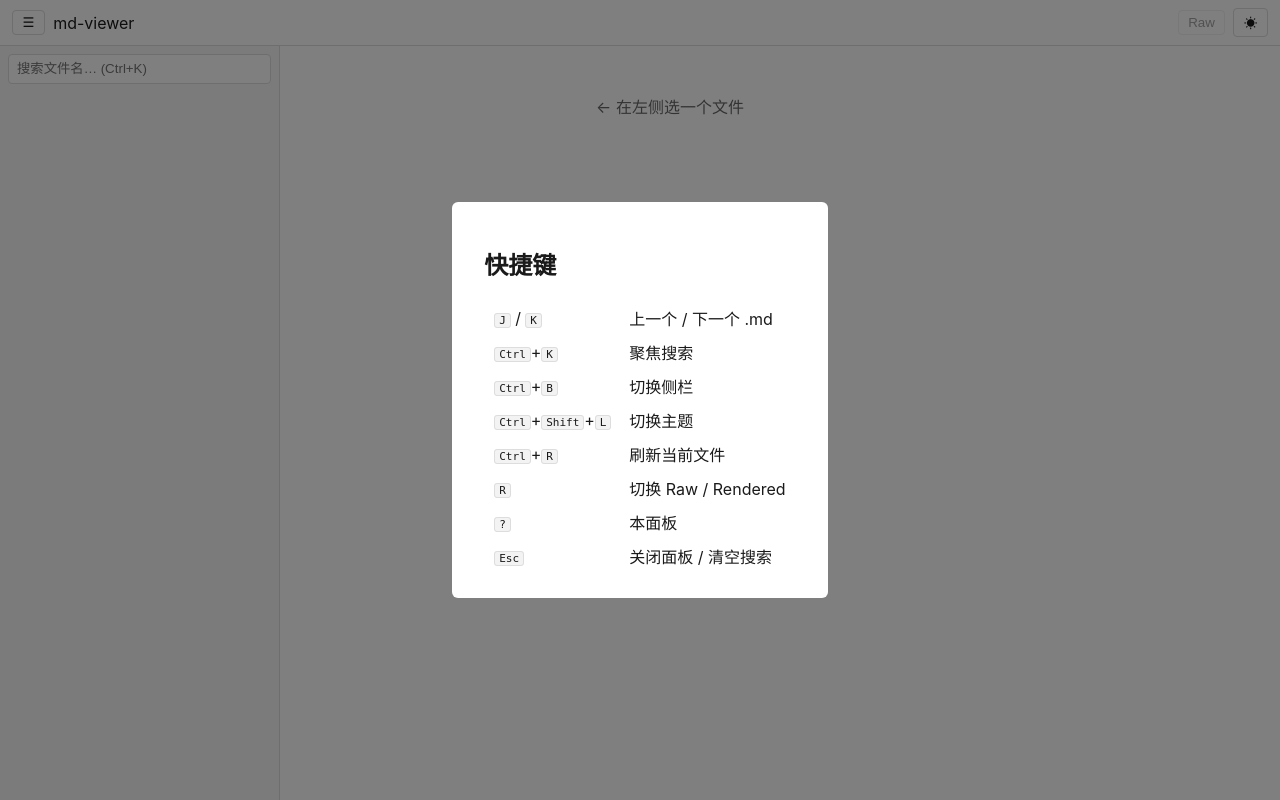
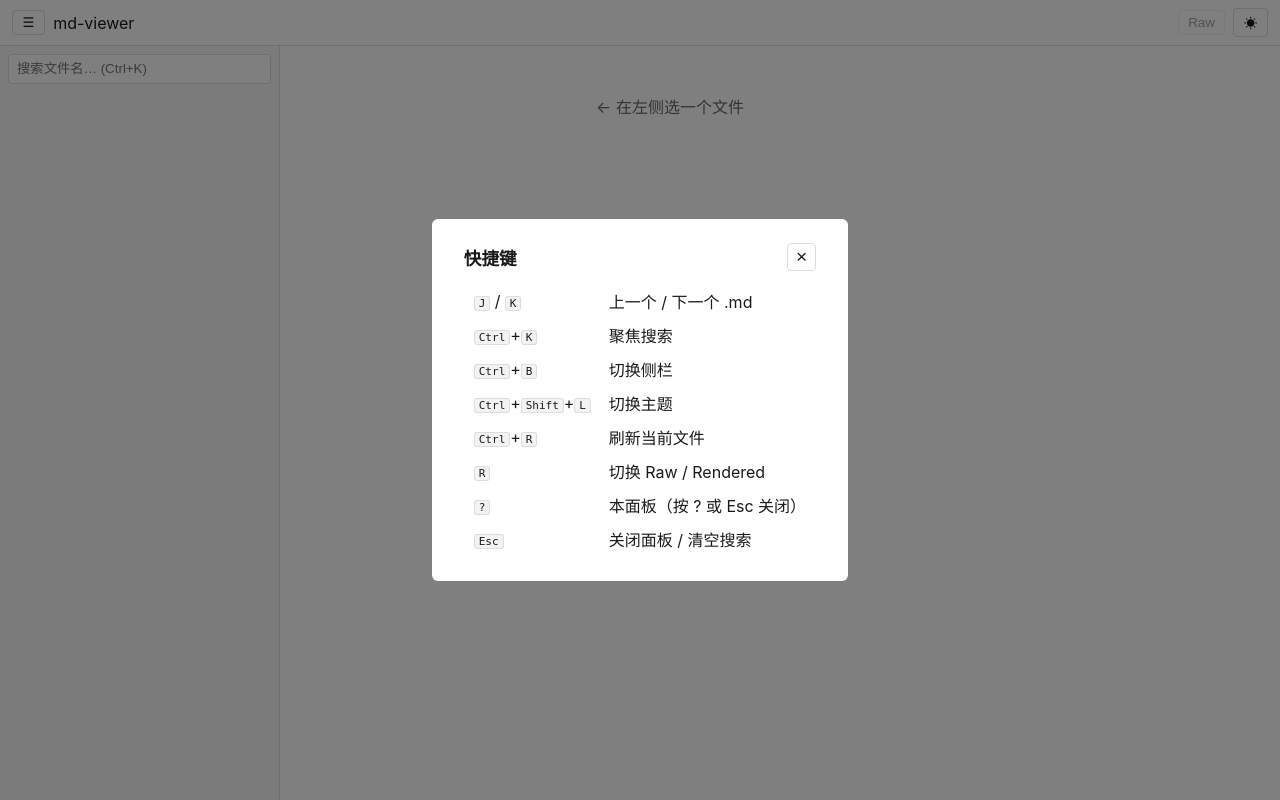
Before and after one commit to zx2015/md_viewer, a Flask app: page / in a window 1280 px wide. Run offline with Flask 3, Linux system fonts and the light colour scheme.

Commit message:
fix(frontend): shortcuts panel can be closed from any focus state
Bug: when focus was in an input (e.g., search box), the keydown handler
returned early on Escape before reaching the modal-close branch, so the
shortcuts panel was unreachable once opened.

Fix:
- Promote Escape and ? to top-level keydown so they work in any focus state
- ? is now a toggle (press again to close)
- Added visible × close button in the modal
- Backdrop click handler also catches the close button via closest()

```diff
--- a/src/md_viewer/static/app.js
+++ b/src/md_viewer/static/app.js
@@ -344,22 +344,33 @@
   }
 
   document.addEventListener("keydown", (e) => {
-    if (e.target.matches("input, textarea")) {
-      if (e.key === "Escape") {
+    // === Global: Escape always closes modal first, then blurs input ===
+    if (e.key === "Escape") {
+      if (!$("#shortcuts").hidden) {
+        $("#shortcuts").hidden = true;
+        return;
+      }
+      if (e.target.matches("input, textarea")) {
         e.target.blur();
-        $("#search").value = "";
-        clearSearch();
+        if (e.target.id === "search") {
+          e.target.value = "";
+          clearSearch();
+        }
+        return;
       }
       return;
     }
+
+    // === Global: ? toggles the shortcuts panel (works even in input) ===
     if (e.key === "?") {
-      $("#shortcuts").hidden = false;
+      e.preventDefault();
+      $("#shortcuts").hidden = !$("#shortcuts").hidden;
       return;
     }
-    if (e.key === "Escape") {
-      $("#shortcuts").hidden = true;
-      return;
-    }
+
+    // === From here on, ignore keys when typing in an input ===
+    if (e.target.matches("input, textarea")) return;
+
     if ((e.ctrlKey || e.metaKey) && e.key.toLowerCase() === "k") {
       e.preventDefault();
       $("#search").focus();
@@ -421,7 +432,10 @@
   });
   $("#search").addEventListener("input", onSearchInput);
   $("#shortcuts").addEventListener("click", (e) => {
-    if (e.target === $("#shortcuts")) $("#shortcuts").hidden = true;
+    // close when clicking the backdrop OR the close button (or its ×)
+    if (e.target === $("#shortcuts") || e.target.closest("#close-shortcuts")) {
+      $("#shortcuts").hidden = true;
+    }
   });
 
   window
--- a/src/md_viewer/static/style.css
+++ b/src/md_viewer/static/style.css
@@ -77,7 +77,11 @@ body.no-toc .toc { display: none; }
 .toc a.active { color: var(--accent); font-weight: 600; }
 .empty { color: var(--muted); padding: 2rem; text-align: center; }
 .modal { position: fixed; inset: 0; background: rgba(0,0,0,.5); display: flex; align-items: center; justify-content: center; z-index: 100; }
-.modal-inner { background: var(--bg); padding: 1.5rem 2rem; border-radius: 6px; max-width: 480px; }
+.modal-inner { background: var(--bg); padding: 1.5rem 2rem; border-radius: 6px; max-width: 480px; min-width: 320px; }
+.modal-header { display: flex; align-items: center; justify-content: space-between; margin-bottom: .75rem; }
+.modal-header h2 { margin: 0; font-size: 1.1rem; }
+.modal-close { background: none; border: 1px solid var(--border); color: var(--fg); padding: 0 .5rem; cursor: pointer; border-radius: 4px; font-size: 1.2rem; line-height: 1.4; }
+.modal-close:hover { background: var(--sidebar-bg); }
 .modal table { width: 100%; }
 .modal td { padding: .25rem .5rem; }
 kbd { background: var(--code-bg); border: 1px solid var(--border); border-radius: 3px; padding: 0 .35em; font-family: monospace; font-size: .85em; }
--- a/src/md_viewer/templates/index.html
+++ b/src/md_viewer/templates/index.html
@@ -30,7 +30,10 @@
 </main>
 <div id="shortcuts" class="modal" hidden>
   <div class="modal-inner">
-    <h2>快捷键</h2>
+    <div class="modal-header">
+      <h2>快捷键</h2>
+      <button class="modal-close" id="close-shortcuts" title="关闭 (Esc)" aria-label="close">&times;</button>
+    </div>
     <table>
       <tr><td><kbd>J</kbd> / <kbd>K</kbd></td><td>上一个 / 下一个 .md</td></tr>
       <tr><td><kbd>Ctrl</kbd>+<kbd>K</kbd></td><td>聚焦搜索</td></tr>
@@ -38,7 +41,7 @@
       <tr><td><kbd>Ctrl</kbd>+<kbd>Shift</kbd>+<kbd>L</kbd></td><td>切换主题</td></tr>
       <tr><td><kbd>Ctrl</kbd>+<kbd>R</kbd></td><td>刷新当前文件</td></tr>
       <tr><td><kbd>R</kbd></td><td>切换 Raw / Rendered</td></tr>
-      <tr><td><kbd>?</kbd></td><td>本面板</td></tr>
+      <tr><td><kbd>?</kbd></td><td>本面板（按 ? 或 Esc 关闭）</td></tr>
       <tr><td><kbd>Esc</kbd></td><td>关闭面板 / 清空搜索</td></tr>
     </table>
   </div>
```
